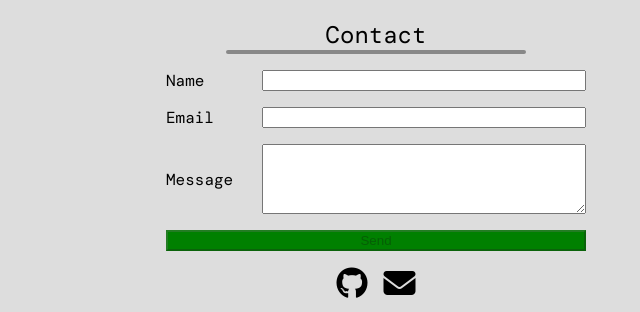
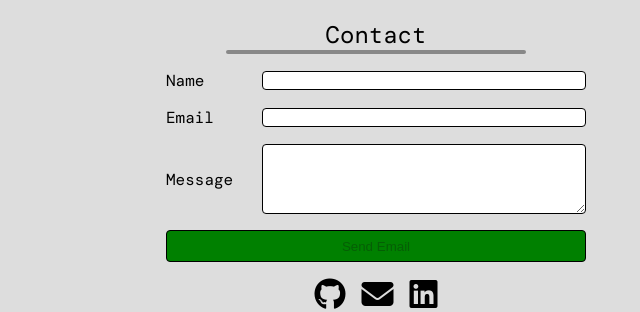
Before and after one commit to joshuaanastasakis/Website, a Vue app: page / in a window 1280 px wide. Shown: the part 1828-2140 px from the top of the page, without its empty margins (264-904 px from the left). Built offline with nearby package versions, Linux system fonts and the light colour scheme; no server answers; a web font is replaced by a local one; what vue-toast-notification would draw is missing.

Commit message:
updated contact icon links

```diff
--- a/src/assets/contact.css
+++ b/src/assets/contact.css
@@ -45,3 +45,20 @@ textarea {
         justify-content: flex-start;
     }
 }
+
+.error {
+    background-color: red;
+}
+
+.submit-button {
+    background-color: green;
+    width: 100%;
+    height: 2rem;
+}
+
+input, textarea {
+    -webkit-appearance: none;
+    appearance: none;
+    border: 1px solid black;
+    border-radius: 0.25rem;
+}
--- a/src/assets/projects.css
+++ b/src/assets/projects.css
@@ -116,11 +116,3 @@ a {
         display: none;
     }
 }
-
-.error {
-    background-color: red;
-}
-
-.submit-button {
-    background-color: green;
-}
--- a/src/components/ContactSection.vue
+++ b/src/components/ContactSection.vue
@@ -49,26 +49,30 @@ export default {
 
     },
     validateInputs() {
-      if (this.name.length < 2) {
+      if (this.name.length===0 && this.email.length===0 && this.message.length===0) {
+        this.disableButton = true;
+        this.error_name=false;
+        this.error_email=false;
+        this.error_message=false;
+        return false;
+      }
+      if (this.name.length===0) {
         this.error_name=true;
-        return false;
       } else {
         this.error_name=false;
       }
       if (this.email.length < 5) {
         this.error_email=true;
-        return false;
       } else {
         this.error_email=false;
       }
       if (this.message.length === 0) {
         this.error_message=true;
-        return false;
       } else {
         this.error_message=false;
       }
       this.disableButton = false;
-      return true;
+      return !(this.error_name || this.error_email || this.error_message);
     }
   },
   watch: {
@@ -109,11 +113,12 @@ export default {
         <label>Message</label>
         <textarea :class="{'error': error_message}" name="message" v-model="message"></textarea>
       </div>
-      <input :disabled="disableSendButton" class="submit-button" type="submit" value="Send">
+      <input :disabled="disableSendButton" class="submit-button" type="submit" value="Send Email">
     </form>
     <div class="icon-container">
-      <Icon title="github2xl"></Icon>
+      <Icon title="github2xl" :href="'https://github.com/joshuaanastasakis'"></Icon>
       <Icon title="email2xl"></Icon>
+      <Icon title="linkedin2xl"></Icon>
     </div>
   </div>
 </template>
--- a/src/components/icons/Icon.vue
+++ b/src/components/icons/Icon.vue
@@ -9,12 +9,14 @@ const props = defineProps<{
 
 <template>
   <i v-if="props.title === 'github'" class="fa-brands fa-github fa-xl"></i>
-  <i v-else-if="props.title === 'github2xl'" class="fa-brands fa-github fa-2xl" :href="props.href"></i>
+  <a v-else-if="props.title === 'github2xl'" class="fa-brands fa-github fa-2xl" :href="props.href" target='_blank' rel='noopener'></a>
   <i v-else-if="props.title === 'react'" class="fa-brands fa-react fa-xl"></i>
   <i v-else-if="props.title === 'python'" class="fa-brands fa-python fa-xl"></i>
   <i v-else-if="props.title === 'vue'" class="fa-brands fa-vuejs fa-xl"></i>
   <svg v-else-if="props.title === 'firebase'" id="firebase-icon" xmlns="http://www.w3.org/2000/svg" class="icon icon-tabler icon-tabler-brand-firebase" width="24" height="24" viewBox="0 0 24 24" stroke-width="2" stroke="currentColor" fill="none" stroke-linecap="round" stroke-linejoin="round"> <path stroke="none" d="M0 0h24v24H0z" fill="none"/> <path d="M4.53 17.05l6.15 -11.72h-.02c.38 -.74 1.28 -1.02 2.01 -.63c.26 .14 .48 .36 .62 .62l1.06 2.01" /> <path d="M15.47 6.45c.58 -.59 1.53 -.59 2.11 -.01c.22 .22 .36 .5 .41 .81l1.5 9.11c.1 .62 -.2 1.24 -.76 1.54l-6.07 2.9c-.46 .25 -1.01 .26 -1.46 0l-6.02 -2.92c-.55 -.31 -.85 -.92 -.75 -1.54l1.96 -12.04c.12 -.82 .89 -1.38 1.7 -1.25c.46 .07 .87 .36 1.09 .77l1.24 1.76" /> <path d="M4.57 17.18l10.93 -10.68" /> </svg>
-  <a v-else-if="props.title === 'email2xl'" class="fa-solid fa-envelope fa-2xl" href="mailto:joshuaanastasakis@gmail.com?subject=Web%20Development%20Inquiry"></a>
+  <a v-else-if="props.title === 'email2xl'" class="fa-solid fa-envelope fa-2xl" href="mailto:joshuaanastasakis@gmail.com"></a>
+  <a v-else-if="props.title === 'linkedin2xl'" class="fa-brands fa-linkedin fa-2xl" href="https://www.linkedin.com/in/joshua-anastasakis-a8029471/" target='_blank' rel='noopener'></a>
+
 </template>
 
 <style scoped>
```
